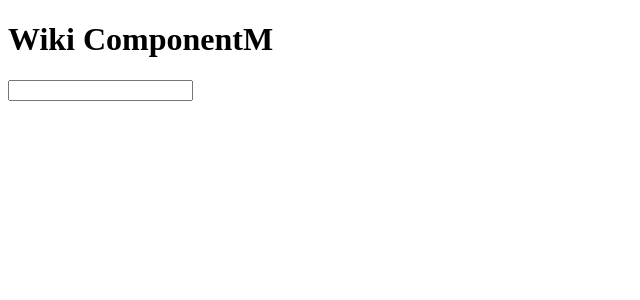
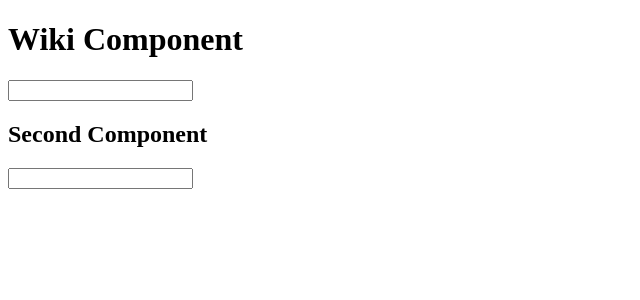
Before and after one commit to BlastFire/wikitest, an Angular app: page / in a window 1280 px wide. Shown: the top 300 px of the page, without its empty margins (0-640 px from the left). Built offline with nearby package versions, Linux system fonts and the light colour scheme.

Commit message:
two ways

```diff
--- a/src/app/app.module.ts
+++ b/src/app/app.module.ts
@@ -1,6 +1,6 @@
 import { BrowserModule } from '@angular/platform-browser';
 import { NgModule } from '@angular/core';
-import { FormsModule } from '@angular/forms';
+import { FormsModule, ReactiveFormsModule } from '@angular/forms';
 import { HttpModule, JsonpModule } from '@angular/http';
 
 import { AppComponent } from './app.component';
@@ -16,7 +16,8 @@ import { WikiServiceService } from './wiki-component/wiki-service.service';
     BrowserModule,
     FormsModule,
     HttpModule,
-    JsonpModule
+    JsonpModule,
+    ReactiveFormsModule
   ],
   providers: [WikiServiceService],
   bootstrap: [AppComponent]
--- a/src/app/wiki-component/wiki-component.component.html
+++ b/src/app/wiki-component/wiki-component.component.html
@@ -1,5 +1,8 @@
-<h1>Wiki ComponentM</h1>
+<h1>Wiki Component</h1>
 <input #term (keyup)="search(term.value)" />
+
+<h2>Second Component</h2>
+<input type="text" [formControl]="myInput" />
 
 <ul>
   <li *ngFor="let item of items | async">{{item}}</li>
--- a/src/app/wiki-component/wiki-component.component.ts
+++ b/src/app/wiki-component/wiki-component.component.ts
@@ -1,4 +1,5 @@
 import { Component, OnInit } from '@angular/core';
+import { FormControl } from '@angular/forms';
 import { WikiServiceService } from './wiki-service.service';
 import { Observable } from 'rxjs/Observable';
 import { Subject } from 'rxjs/Subject';
@@ -13,12 +14,19 @@ export class WikiComponentComponent implements OnInit {
     this.items = this.searchTermStream.debounceTime(300)
       .distinctUntilChanged()
       .switchMap((term:string) => this.wikipediaService.search(term));
+
+      //second input subscription
+      this.items = this.myInput.valueChanges.debounceTime(400)
+        .distinctUntilChanged().switchMap(myInput => this.wikipediaService.search(myInput))
+
    }
 
   ngOnInit() {
   }
 
   items: Observable<string[]>;
+  inputItems: Array<string>;
+  myInput = new FormControl();
   private searchTermStream = new Subject<string>();
 
   search(term: string) {
```
